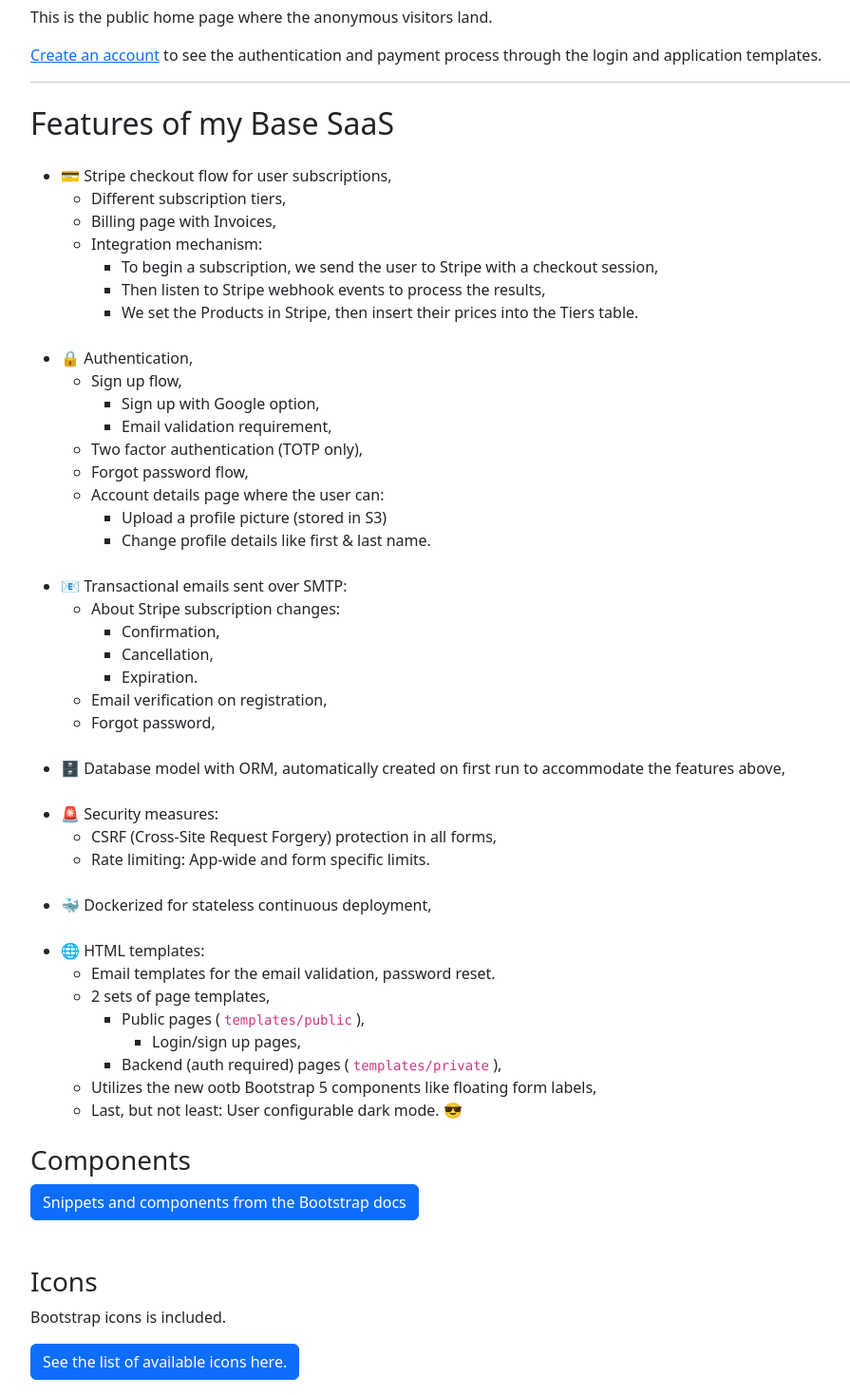
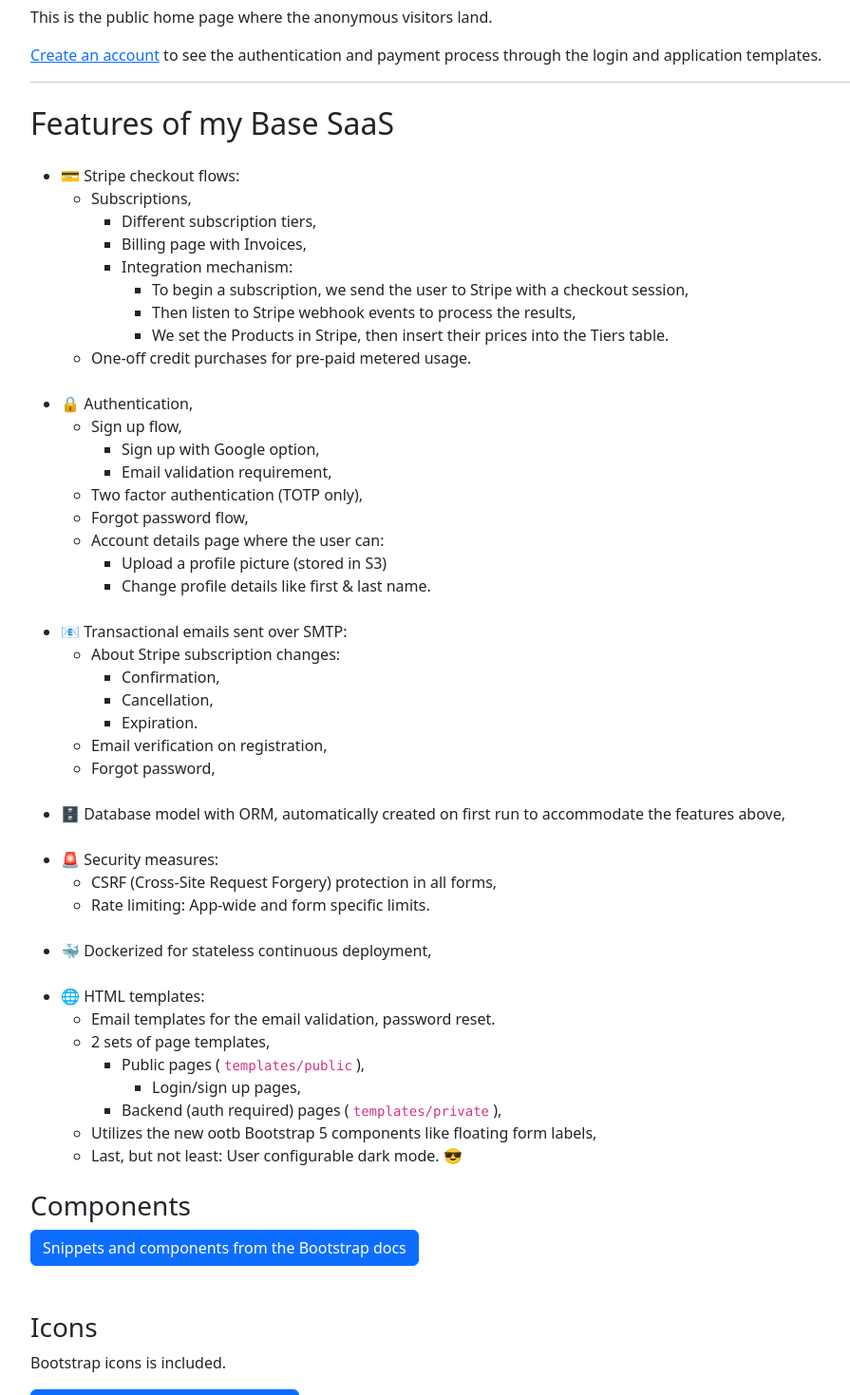
Before and after one commit to cansinacarer/maillistshield-com, a Python web app: template app/templates/public/index.html in a window 1280 px wide. Shown: the part 185-1654 px from the top of the page at 95% size, without its empty margins (50-945 px from the left). Run offline with Jinja, Linux system fonts and the light colour scheme; the template is opened without the code that fills it, so the values that code supplies are empty; some libraries are stand-ins or nearby versions.

Commit message:
added credits to features list

```diff
--- a/app/templates/public/index.html
+++ b/app/templates/public/index.html
@@ -17,7 +17,10 @@
 	<h2 class="mt-4">Features of my Base SaaS</h2>
 	<ul class="mt-4">
 		<li class="mt-4">
-			💳 Stripe checkout flow for user subscriptions,
+			💳 Stripe checkout flows:
+			<ul>
+				<li>
+					Subscriptions,
 					<ul>
 						<li>Different subscription tiers,</li>
 						<li>Billing page with Invoices,</li>
@@ -25,19 +28,22 @@
 							Integration mechanism:
 							<ul>
 								<li>
-							To begin a subscription, we send the user to Stripe
-							with a checkout session,
+									To begin a subscription, we send the user to
+									Stripe with a checkout session,
 								</li>
 								<li>
-							Then listen to Stripe webhook events to process the
-							results,
+									Then listen to Stripe webhook events to
+									process the results,
 								</li>
 								<li>
-							We set the Products in Stripe, then insert their
-							prices into the Tiers table.
+									We set the Products in Stripe, then insert
+									their prices into the Tiers table.
 								</li>
 							</ul>
 						</li>
+					</ul>
+				</li>
+				<li>One-off credit purchases for pre-paid metered usage.</li>
 			</ul>
 		</li>
 		<li class="mt-4">
```
Also changed, not shown: readme.md. Lines whose indentation alone changed are shown as unchanged.
